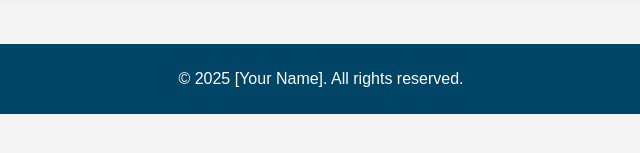
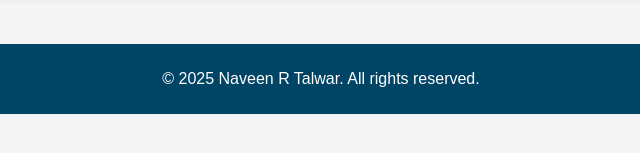
Before and after one commit to naveen-design/Naveen_Talwar, a plain HTML site: page projects.html in a window 1280 px wide. Shown: the part 491-644 px from the top of the page, 319-959 px from the left. Drawn offline with Linux system fonts and the light colour scheme.

Commit message:
Update projects.html

```diff
--- a/projects.html
+++ b/projects.html
@@ -23,7 +23,7 @@
         <p>Here you can find my research and development projects in Computer Vision, VR, and Electronics.</p>
     </section>
     <footer>
-        <p>&copy; 2025 [Your Name]. All rights reserved.</p>
+        <p>&copy; 2025 Naveen R Talwar. All rights reserved.</p>
     </footer>
 </body>
 </html>
```
